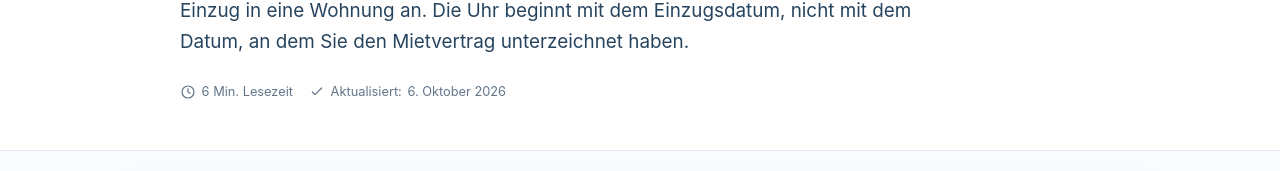
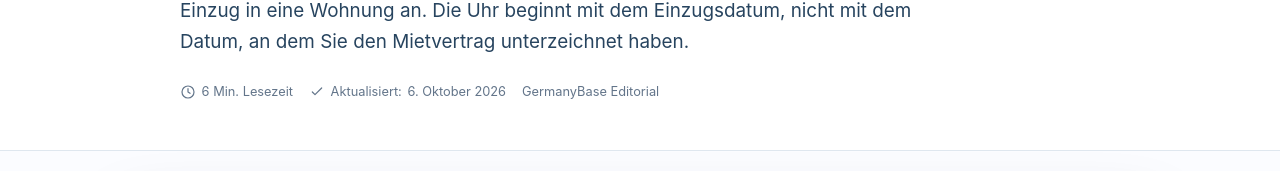
Before and after one commit to hecroigg/blog-alemania, a Next.js app: page /de/guides/anmeldung-frist-unterlagen in a window 1280 px wide. Shown: the part 450-621 px from the top of the page. Built offline with nearby package versions, Linux system fonts and the light colour scheme; no server answers.

Commit message:
Show GermanyBase Editorial on localized guides

```diff
--- a/components/localized-exact-guide-page.tsx
+++ b/components/localized-exact-guide-page.tsx
@@ -40,10 +40,10 @@ export function LocalizedExactGuidePage({ locale, slug }: { locale: Locale; slug
   const guide = getLocalizedExactGuide(locale, match.key);
   const ui = exactGuideUi[locale];
   const canonical = absoluteUrl(exactGuidePath(locale, match.key));
-  const articleSchema = { "@context": "https://schema.org", "@type": "Article", headline: guide.title, description: guide.description, dateModified: guide.updated, datePublished: guide.updated, inLanguage: locale, author: { "@type": "Organization", name: siteConfig.name }, publisher: { "@type": "Organization", name: siteConfig.name }, mainEntityOfPage: canonical, citation: guide.sources.map((source) => source.url) };
+  const articleSchema = { "@context": "https://schema.org", "@type": "Article", headline: guide.title, description: guide.description, dateModified: guide.updated, datePublished: guide.updated, inLanguage: locale, author: { "@type": "Organization", name: "GermanyBase Editorial", url: absoluteUrl("/about") }, publisher: { "@type": "Organization", name: siteConfig.name }, mainEntityOfPage: canonical, citation: guide.sources.map((source) => source.url) };
   const faqSchema = { "@context": "https://schema.org", "@type": "FAQPage", inLanguage: locale, mainEntity: guide.faqs.map((faq) => ({ "@type": "Question", name: faq.question, acceptedAnswer: { "@type": "Answer", text: faq.answer } })) };
   return <article lang={locale}>
-    <header className="article-hero"><div className="shell article-hero-inner"><Breadcrumbs items={[{ label: ui.home, href: "/" }, { label: ui.guides, href: `/${locale}/guides` }, { label: guide.title }]}/><span className="eyebrow">{guide.eyebrow}</span><h1>{guide.title}</h1><p className="article-summary">{guide.summary}</p><div className="article-meta"><span><Icon name="clock" size={16}/> {guide.readingMinutes} {ui.read}</span><span><Icon name="check" size={16}/> {ui.updated}: <time dateTime={guide.updated}>{new Intl.DateTimeFormat(locale, { day: "numeric", month: "long", year: "numeric", timeZone: "UTC" }).format(new Date(`${guide.updated}T12:00:00Z`))}</time></span></div></div></header>
+    <header className="article-hero"><div className="shell article-hero-inner"><Breadcrumbs items={[{ label: ui.home, href: "/" }, { label: ui.guides, href: `/${locale}/guides` }, { label: guide.title }]}/><span className="eyebrow">{guide.eyebrow}</span><h1>{guide.title}</h1><p className="article-summary">{guide.summary}</p><div className="article-meta"><span><Icon name="clock" size={16}/> {guide.readingMinutes} {ui.read}</span><span><Icon name="check" size={16}/> {ui.updated}: <time dateTime={guide.updated}>{new Intl.DateTimeFormat(locale, { day: "numeric", month: "long", year: "numeric", timeZone: "UTC" }).format(new Date(`${guide.updated}T12:00:00Z`))}</time></span><span><Link href="/about">GermanyBase Editorial</Link></span></div></div></header>
     <div className="shell article-layout">
       <nav className="toc" aria-label={ui.onPage}><strong>{ui.onPage}</strong><ol>{guide.sections.map((section) => <li key={section.heading}><a href={`#${toId(section.heading)}`}>{section.heading}</a></li>)}<li><a href="#faqs">{ui.questions}</a></li><li><a href="#sources">{ui.sources}</a></li></ol></nav>
       <div className="article-body">
```
